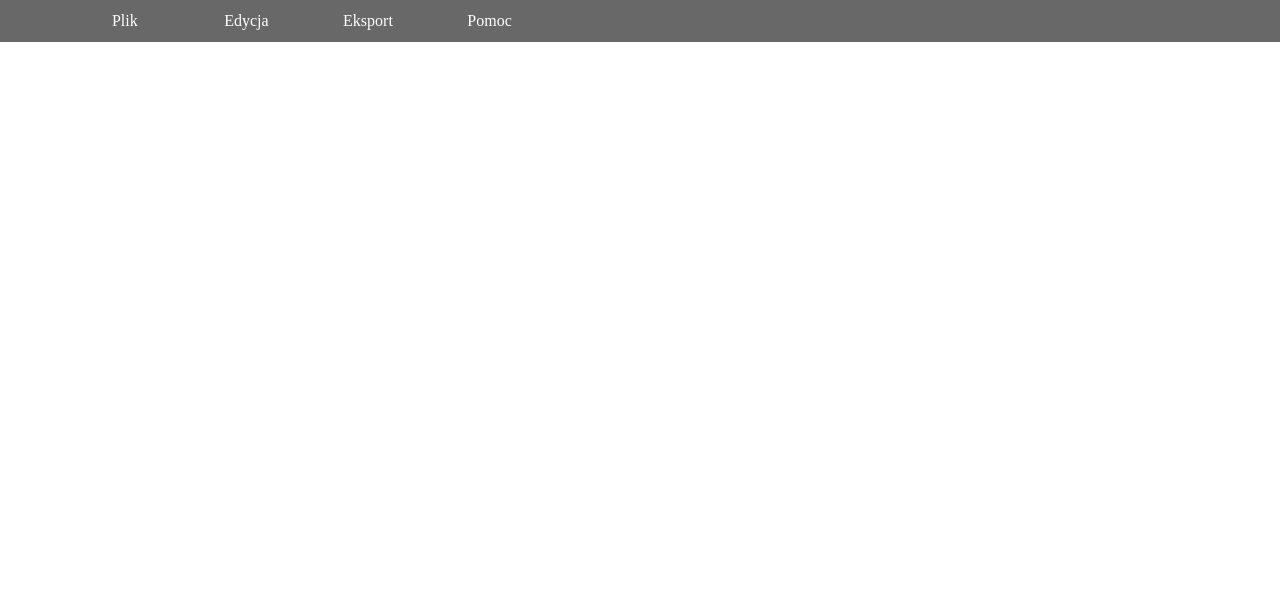
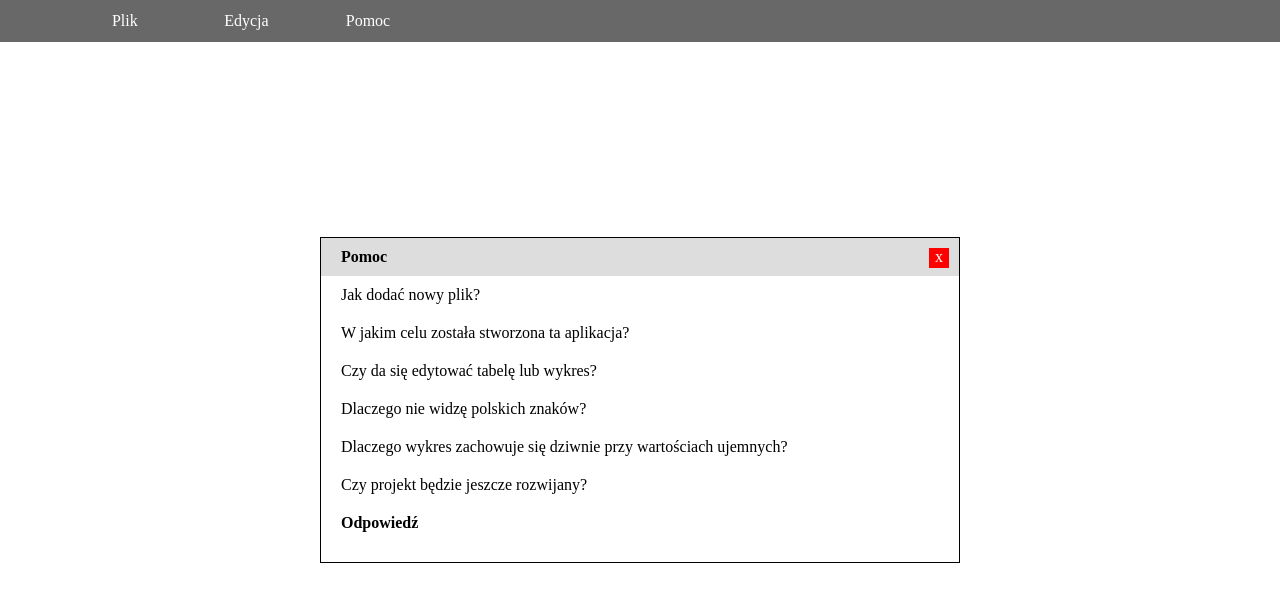
Before and after one commit to juujisai/create-able-graph, a plain HTML site: page index.html in a window 1280 px wide. Drawn offline with Linux system fonts and the light colour scheme.

Commit message:
add help function, remove expo to pdf possibility

```diff
--- a/algo.js
+++ b/algo.js
@@ -414,8 +414,14 @@ const tools = () => {
   const addWindow3 = document.getElementById('editGraph')
   const addMenu3 = document.querySelector('.editGraphWindow')
 
-  const menuWindow = [addWindow1, addWindow2, addWindow3]
-  const menuOption = [addMenu1, addMenu2, addMenu3]
+  // help
+
+  const addWindow4 = document.getElementById('help')
+  const addMenu4 = document.querySelector('.helpWindow')
+
+
+  const menuWindow = [addWindow1, addWindow2, addWindow3, addWindow4]
+  const menuOption = [addMenu1, addMenu2, addMenu3, addMenu4]
 
   // switching visibility of chosen window
   menuWindow.forEach((one, id) => one.addEventListener('click', () => {
@@ -434,7 +440,7 @@ const tools = () => {
   // moving window
   let movingMenu = false
 
-  const moveElements = [document.querySelector('.addMenu h4'), document.querySelector('.editTableWindow h4'), document.querySelector('.editGraphWindow h4')]
+  const moveElements = [document.querySelector('.addMenu h4'), document.querySelector('.editTableWindow h4'), document.querySelector('.editGraphWindow h4'), document.querySelector('.helpWindow h4')]
 
   const moveTheWindow = function (e) {
 
--- /dev/null
+++ b/helpWindow.js
@@ -0,0 +1,70 @@
+
+
+const helpMessages = [
+  {
+    question: 'Jak dodać nowy plik?',
+    answer: 'Nowy plik można dodać za pomocą przycisku "Plik" w menu aplikacji'
+  },
+  {
+    question: 'W jakim celu została stworzona ta aplikacja?',
+    answer: 'Aplikacja powstała w skutek rozszerzania mini projektu, który miał na celu sprawdzenie w jaki sposób przekazywać i wyświetlać dane z bazy danych - w tym przypadku pliku csv. Moim celem nie było używanie gotowych rozwiązań. Chciałem sprawdzić czy mój sposób myślenia jest odpowiedni do tworzenia takich rzeczy - swojego typu wyzwanie.'
+  },
+  {
+    question: 'Czy da się edytować tabelę lub wykres?',
+    answer: 'Tak, podstawowe narzędzia edycji zawarte są w menu "Edycja"'
+  },
+  {
+    question: 'Dlaczego nie widzę polskich znaków?',
+    answer: 'Problem ten ma swoją przyczynę w formacie csv. Mimo ustawienia kodowania na UTF-8, polskie znaki nie wyświetlają się w DOM'
+  },
+  {
+    question: 'Dlaczego wykres zachowuje się dziwnie przy wartościach ujemnych?',
+    answer: 'Wykresy zostały sporządzone w ten sposób, żeby ukazywać tylko dane o wartościach dodatnich. Jest to problem, który w przyszłości może zostać rozwiązany jeśli zaistnieje taka potrzeba'
+  },
+  {
+    question: 'Czy projekt będzie jeszcze rozwijany?',
+    answer: 'Projekt będzie rozwijany jeśli powstaną nowe pomysły, które urozmaicą aplikację lub jeśli przyjdzie mi do głowy coś co chciałbym jeszcze sprawdzić i spróbować swoich sił w tworzeniu własnych rozwiązań'
+  },
+]
+
+
+const initHelp = function () {
+
+  const questionContainer = document.querySelector('.questionContainer')
+  const answerContainer = document.querySelector('.answer')
+
+
+  const createQuestionList = () => {
+
+    for (let i = 0; i < helpMessages.length; ++i) {
+      let newLi = document.createElement('li')
+      let newA = document.createElement('a')
+
+      newA.textContent = helpMessages[i].question
+      newA.classList.add('helpQuestion')
+      newLi.appendChild(newA)
+
+      questionContainer.appendChild(newLi)
+    }
+  }
+
+  createQuestionList()
+
+  const allQuestions = [...document.querySelectorAll('.helpQuestion')]
+
+  const showAnswerToQuestion = function () {
+    let indexOfClickedQuestion = allQuestions.findIndex(one => one === this)
+
+    allQuestions.forEach(one => one.style.backgroundColor = 'transparent')
+    this.style.backgroundColor = '#ddd'
+
+
+    answerContainer.textContent = ''
+    answerContainer.textContent = helpMessages[indexOfClickedQuestion].answer
+
+  }
+
+  allQuestions.forEach(one => one.addEventListener('click', showAnswerToQuestion))
+}
+
+initHelp()
--- a/index.html
+++ b/index.html
@@ -31,17 +31,9 @@
         </a>
       </li>
       <li>
-        <a>Eksport
-        <div class ='option'>
-         <div>Eksport tabeli</div>
-         <div>Eksport wykresu</div>
-        </div>
-        </a>
-      </li>
-      <li>
         <a>Pomoc
         <div class ='option'>
-         <div>Pomoc</div>
+         <div id='help'>Pomoc</div>
         </div>
         </a>
       </li>
@@ -152,8 +144,6 @@
   </div>
 
 
-
-
   <div class="editGraphWindow hidden">
     <span class='close'>x</span>
 
@@ -206,7 +196,18 @@
 
 
 
-
+  <div class="helpWindow">
+    <span class='close'>x</span>
+    <h4>Pomoc</h4>
+    <div class="content">
+      <div class="question">
+        <ul class='questionContainer'></ul>
+      </div>
+      <p><strong>Odpowiedź</strong></p>
+      <div class="answer">
+      </div>
+    </div>
+  </div>
 
   <div id="csv"></div>
 
@@ -228,6 +229,7 @@
 
     </div>
   </div>
+  <script src="helpWindow.js"></script>
   <script src="editTable.js"></script>
   <script src="editGraph.js"></script>
   <script src="algo.js"></script>
--- a/style.css
+++ b/style.css
@@ -71,13 +71,15 @@ header {
 
 .addMenu.hidden,
 .editTableWindow.hidden,
-.editGraphWindow.hidden {
+.editGraphWindow.hidden,
+.helpWindow.hidden {
   display: none;
 }
 
 .addMenu,
 .editTableWindow,
-.editGraphWindow {
+.editGraphWindow,
+.helpWindow {
   display: block;
   position: absolute;
   left: 50%;
@@ -92,7 +94,8 @@ header {
 
 .addMenu h4,
 .editTableWindow h4,
-.editGraphWindow h4 {
+.editGraphWindow h4,
+.helpWindow h4 {
   background-color: #ddd;
   cursor: pointer;
 }
@@ -100,13 +103,16 @@ header {
 .addMenu h4,
 .addMenu input,
 .editTableWindow h4,
-.editGraphWindow h4 {
+.editGraphWindow h4,
+.helpWindow h4 {
   padding: 10px 20px;
 }
 
 .addMenu p,
 .editTableWindow p,
-.editGraphWindow p {
+.editGraphWindow p,
+.helpWindow p,
+.answer {
   padding: 10px 20px;
 }
 
@@ -216,8 +222,23 @@ label {
 
 
 
+.helpWindow ul {
+  list-style-type: none;
+}
 
 
+.helpQuestion {
+  display: block;
+  width: 100%;
+  height: 100%;
+  padding: 10px 0 10px 20px;
+  cursor: pointer;
+  transition: .3s;
+}
+
+.helpQuestion:hover {
+  color: rgb(36, 36, 185);
+}
 
 
 #csv {
```
